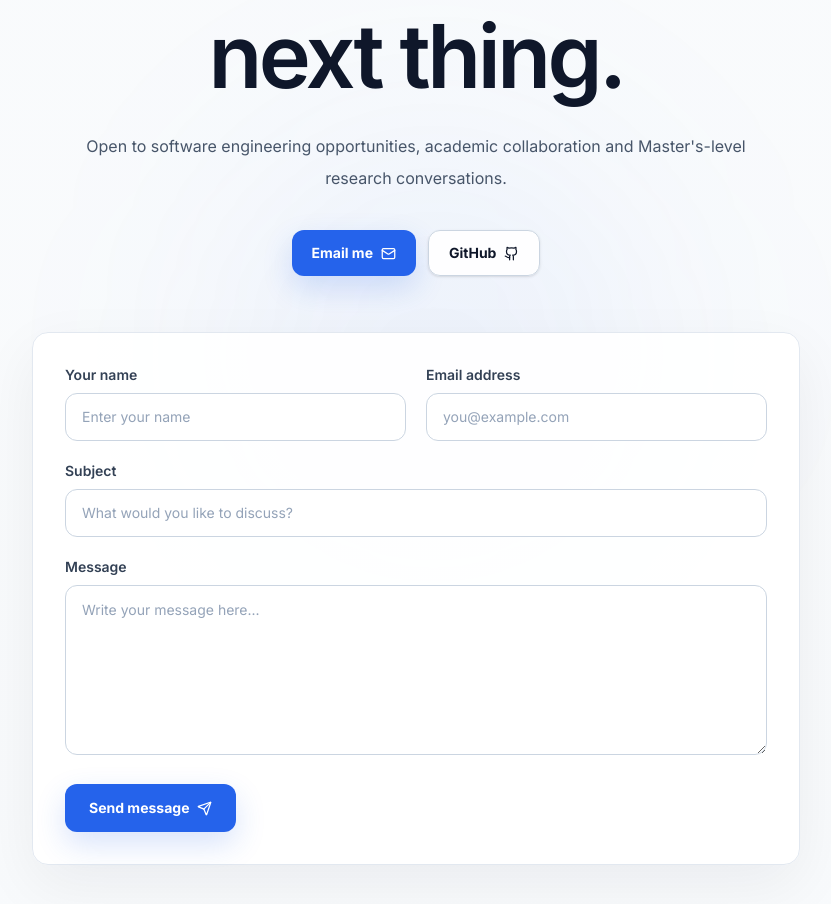
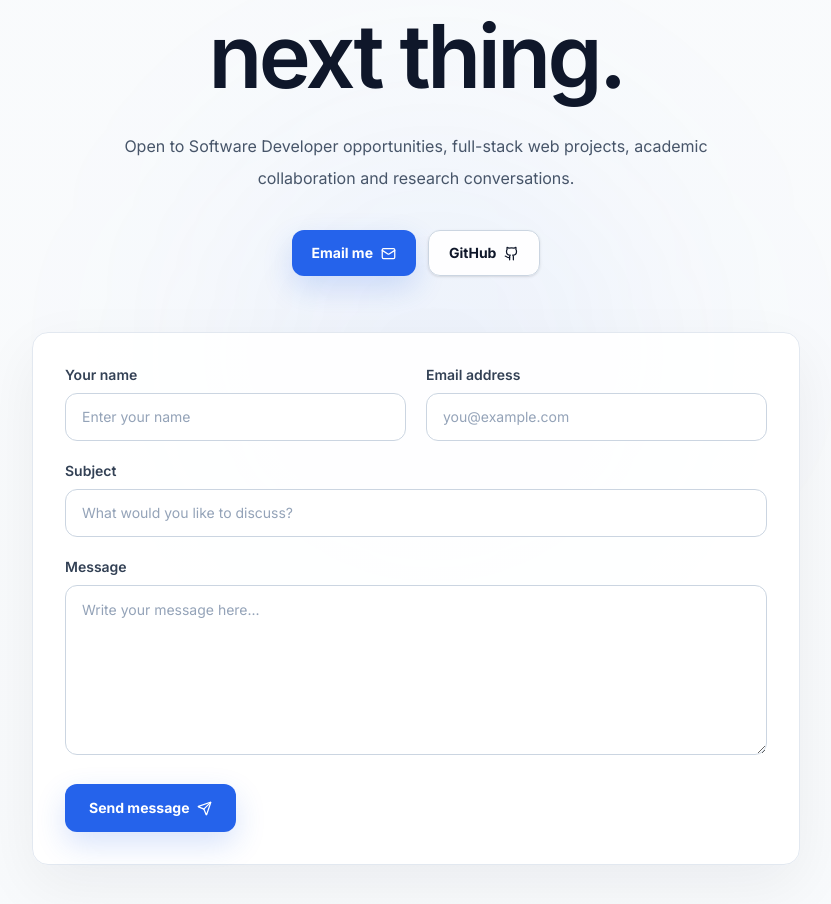
Before and after one commit to Mehedi1-SWE/portfolio, a Next.js app in the folder frontend/: page / in a window 1280 px wide. Shown: the part 7080-7984 px from the top of the page, without its empty margins (224-1055 px from the left). Built offline with nearby package versions, Linux system fonts and the light colour scheme; no server answers.

Commit message:
Polish portfolio content and professional positioning

```diff
--- a/frontend/components/Contact.tsx
+++ b/frontend/components/Contact.tsx
@@ -56,7 +56,7 @@ export function Contact() {
       <div className="relative mx-auto w-full max-w-3xl text-center">
         <span className="inline-flex items-center gap-2 text-xs font-bold uppercase tracking-[.14em] text-[#64748B]">Contact</span>
         <h2 className="mt-5 text-[clamp(34px,8.5vw,88px)] font-semibold sm:text-[clamp(40px,8.5vw,88px)] leading-[1.05] tracking-[-.04em] text-[#0F172A]">Let&apos;s build the <span>next thing.</span></h2>
-        <p className="mx-auto mt-5 max-w-2xl text-[16px] leading-8 text-[#475569] sm:mt-7">Open to software engineering opportunities, academic collaboration and Master&apos;s-level research conversations.</p>
+        <p className="mx-auto mt-5 max-w-2xl text-[16px] leading-8 text-[#475569] sm:mt-7">Open to Software Developer opportunities, full-stack web projects, academic collaboration and research conversations.</p>
         <div className="mt-7 flex flex-col justify-center gap-3 sm:mt-9 sm:flex-row">
           <a href="mailto:mehedi.se4@gmail.com" className="inline-flex min-h-[46px] w-full items-center justify-center gap-2 rounded-xl bg-[#2563EB] px-5 text-sm font-bold text-white shadow-[0_12px_30px_rgba(37,99,235,.18)] sm:w-auto transition hover:-translate-y-0.5 hover:bg-[#1D4ED8]">Email me <Mail size={15} /></a>
           <a href="https://github.com/Mehedi1-SWE" target="_blank" rel="noreferrer" className="inline-flex min-h-[46px] w-full items-center justify-center gap-2 rounded-xl border border-[#CBD5E1] bg-white/90 px-5 text-sm font-bold text-[#0F172A] shadow-sm sm:w-auto transition hover:-translate-y-0.5 hover:border-[#CBD5E1]">GitHub <Github size={15} /></a>
```
